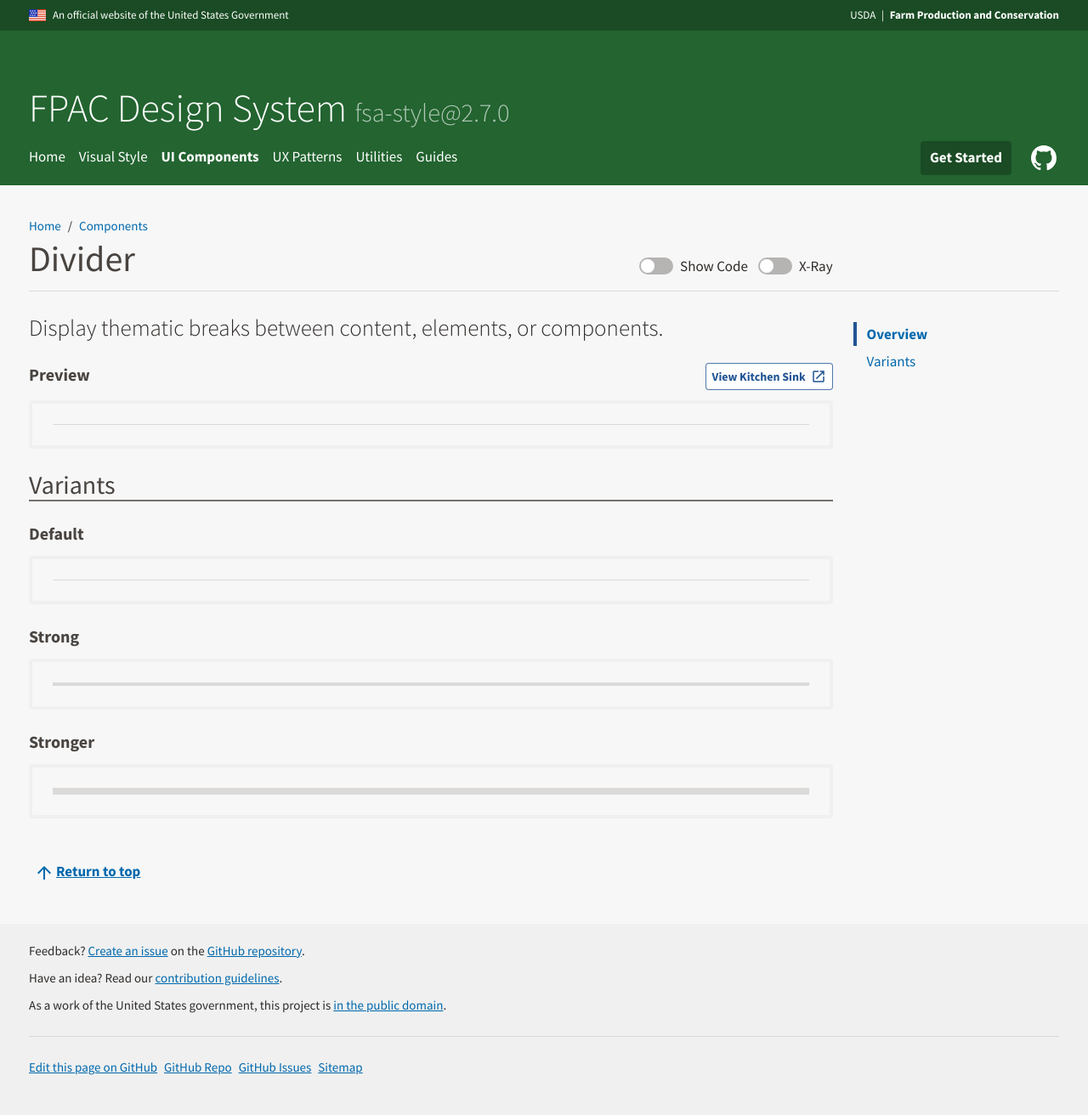
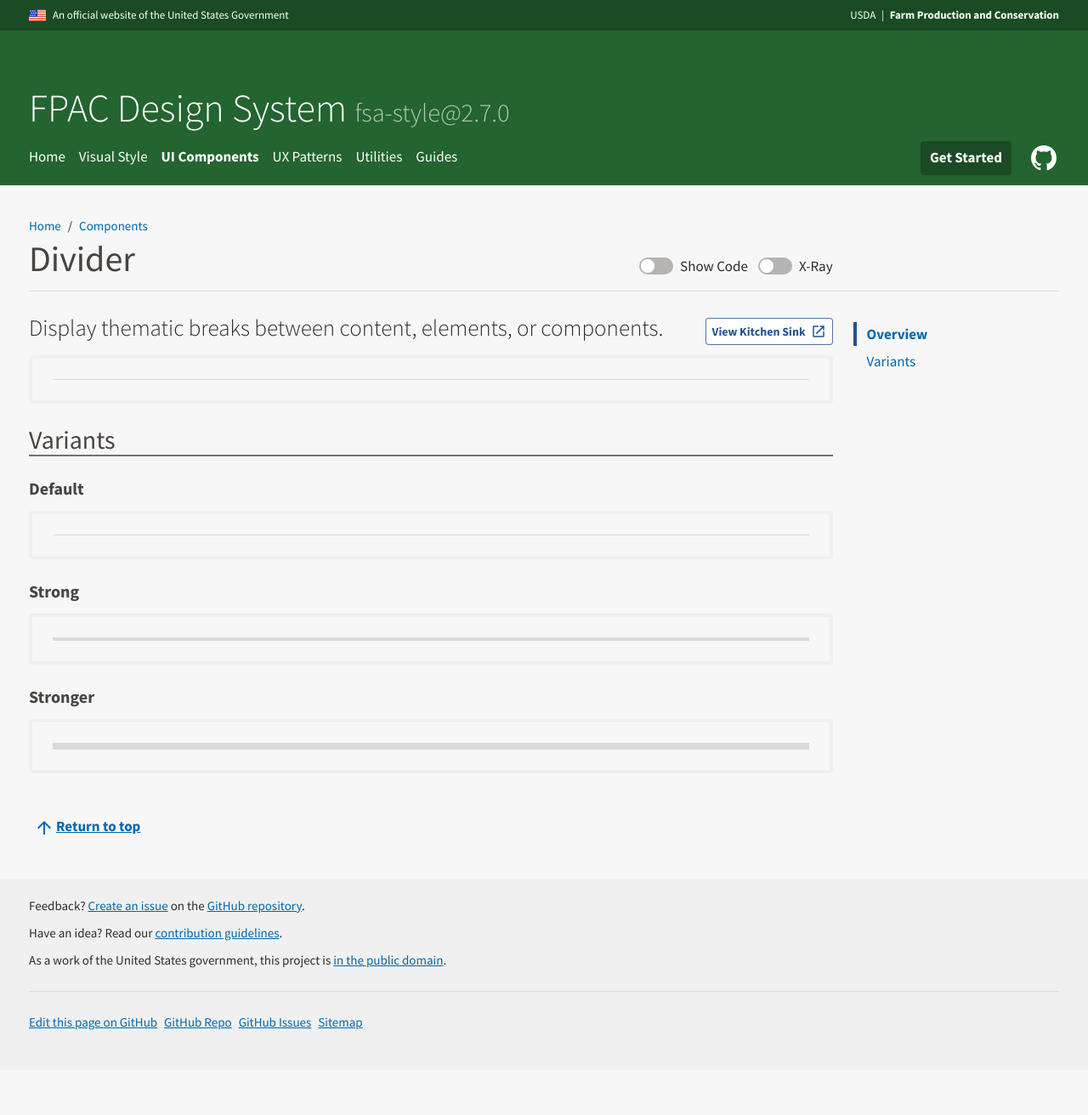
Before and after one commit to USDA-FSA/fsa-design-system, a Jekyll site: the page built from components/divider/index.md, in a window 1280 px wide. Shown: the whole page at 85% size. Built offline with Jekyll 4.4.1, drawn with Linux system fonts in a browser that asks for light colours; after the commit the page ends 1259 px from its top, so only the background shows below that.

Commit message:
Move Kitchen Sink link to line up with intro paragraph, and remove "Preview" title

```diff
--- a/_layouts/page.html
+++ b/_layouts/page.html
@@ -48,21 +48,19 @@
 
       <h2 class="sr-only">Overview</h2>
 
+      <div class="fsa-level fsa-level--justify-between fsa-level--align-baseline">
         {% if page.intro %}
         <p class="fsa-text--lead fsa-m-t--m">{{ page.intro }}</p>
         {% endif %}
-
         {% if page.shortName %}
           {% unless page.suppress_kitcken_sink %}
-        <div class="fsa-level fsa-level--justify-between fsa-level--align-baseline">
-          <h3 class="fsa-m--none">Preview</h3>
           <a class="fsa-btn fsa-btn--secondary fsa-btn--small" href="http://usda-fsa.github.io/fsa-style/#{{ page.shortName }}" target="_blank">
             View Kitchen Sink
             <svg class="fsa-icon fsa-icon--size-1" aria-hidden="true" focusable="false" role="img" fill="#494440" xmlns="http://www.w3.org/2000/svg" width="24" height="24" viewBox="0 0 24 24"><path d="M19 19H5V5h7V3H5c-1.11 0-2 .9-2 2v14c0 1.1.89 2 2 2h14c1.1 0 2-.9 2-2v-7h-2v7zM14 3v2h3.59l-9.83 9.83 1.41 1.41L19 6.41V10h2V3h-7z"></path></svg>
           </a>
-        </div>
           {% endunless %}
         {% endif %}
+      </div>
 
       {{ content }}
 
```
Lines whose indentation alone changed are shown as unchanged.
